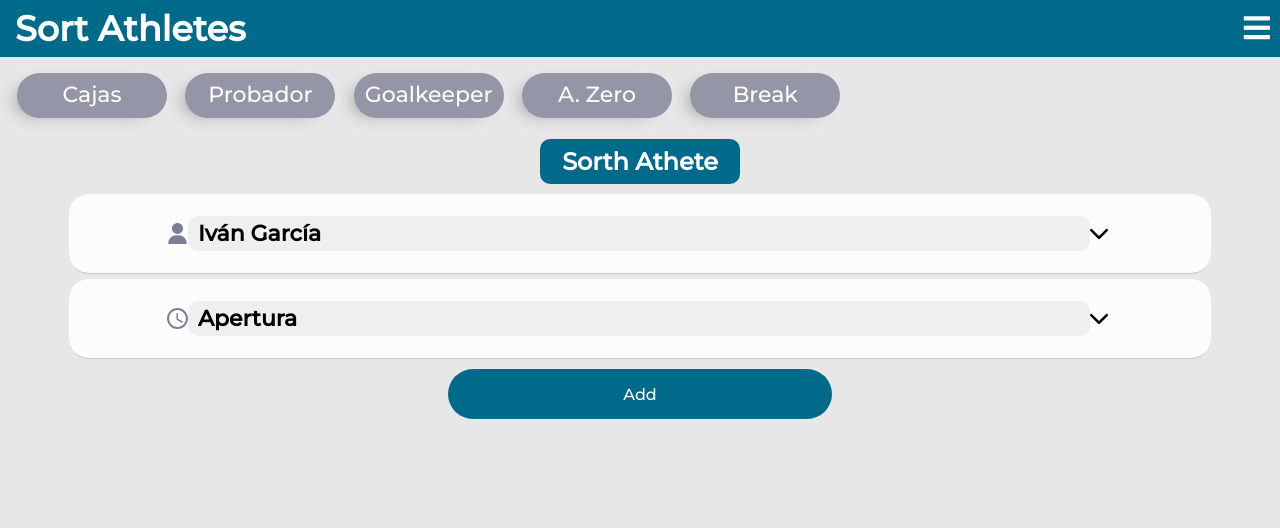
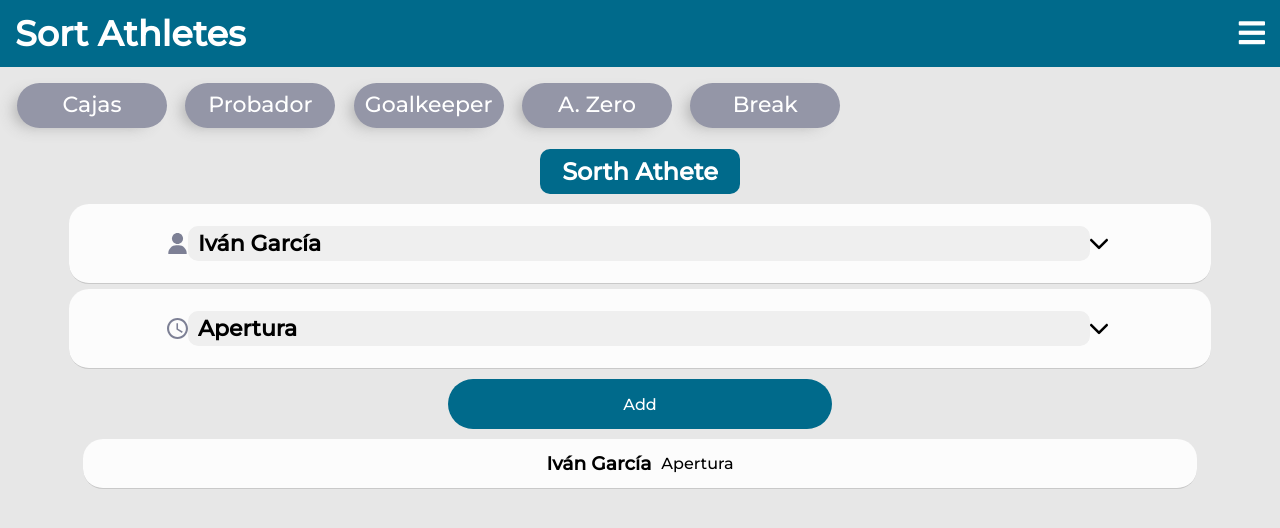
Before and after one commit to AreYouIvan/gameplan, a website with bundled scripts: page pages/sortathletes.html in a window 1280 px wide. Both pictures are taken after a click on the button "Add". Built offline with nearby package versions, Linux system fonts and the light colour scheme.

Commit message:
Adding athlete done

```diff
--- a/pages/sortathletes.html
+++ b/pages/sortathletes.html
@@ -4,8 +4,8 @@
     <meta charset="UTF-8" />
     <meta http-equiv="X-UA-Compatible" content="IE=edge" />
     <meta name="viewport" content="width=device-width, initial-scale=1.0" />
-    <meta name="mobile-web-app-capable" content="yes">
-    <meta name="apple-mobile-web-app-capable" content="yes">
+    <meta name="mobile-web-app-capable" content="yes" />
+    <meta name="apple-mobile-web-app-capable" content="yes" />
 
     <link rel="stylesheet" href="../styles/index.css" />
     <link rel="stylesheet" href="../styles/carrousel.css" />
@@ -59,8 +59,7 @@
       <div class="table">
         <div class="table_row">
           <div for="athleteselect" class="user-icon"></div>
-          <select
-            id="athleteselect"></select>
+          <select id="athleteselect"></select>
           <div for="athleteselect" class="arrow"></div>
         </div>
         <div class="table_row">
@@ -69,8 +68,12 @@
           <div for="athleteselect" class="arrow"></div>
         </div>
       </div>
-      <button class="add-button">Add</button>
-      <fragment><fragment/>
+      <button id="athleteSchedule" class="add-button">Add</button>
+      <template class="template-div">
+        <div class="athlete-schedule">
+          <h3></h3><span></span>
+        </div>
+      </template>
     </main>
     <script type="module" src="../source/menu.js"></script>
     <!-- <script type="module" src="../source/index.js"></script> -->
--- a/source/sortathlete.js
+++ b/source/sortathlete.js
@@ -1,16 +1,18 @@
 // This is the Script for ading new elements
 
-import Athlete from './athlete.js'
+import Athlete from "./athlete.js";
 import { scheduleKind, horarios } from "./schedule.js";
-import athletes from './database.js'
+import athletes from "./database.js";
 // Columns
 
 const selectAthlete = document.querySelector("#athleteselect");
 const selectSchedule = document.querySelector("#scheduleSelect");
-
+const sortButton = document.getElementById("athleteSchedule");
+const template = document.querySelector(".template-div").content;
+const fragment = document.createDocumentFragment();
+const main = document.querySelector("main");
 const athletesElement = [];
 // const kindOfSchedule = [open, mid, closure];
-
 
 athletes.forEach((atleta) => {
   const appendAthlete = document.createElement("option");
@@ -23,3 +25,21 @@ horarios.forEach((horario) => {
   appendSchedule.innerHTML = horario;
   selectSchedule.appendChild(appendSchedule);
 });
+
+sortButton.addEventListener("click", athleteAdded);
+
+// const hola = () => {
+//   selectAthlete.value;
+//   selectAthlete.value;
+// }
+
+function athleteAdded() {
+  console.log();
+  template.querySelector("h3").textContent = selectAthlete.value;
+  template.querySelector("span").textContent = selectSchedule.value;
+//  Me falta un elemento
+
+  const clone = template.cloneNode(true);
+  fragment.appendChild(clone);
+  main.appendChild(fragment);
+}
--- a/styles/sortathlete.css
+++ b/styles/sortathlete.css
@@ -101,6 +101,24 @@ select {
   margin-right: 15px;
 }
 
+.athlete-schedule {
+  border-bottom: 1px solid #c9c9c9;
+  height: 50px;
+  width: 87%;
+  background-color: var(--background-color2);
+  border-radius: 20px;
+  margin: 5px auto;
+  display: flex;
+  align-items: center;
+  justify-content: center;
+  color: var(--dark-color);
+  transition: all 0.5s;
+}
+.athlete-schedule h3, span {
+  margin: 5px
+
+}
+
 .add-button {
   font-family: var(--main-font);
   border-radius: 25px;
@@ -119,5 +137,5 @@ select {
 
 .add-button:hover {
   background-color: var(--hover-color);
-  transition: all 0.20s;
+  transition: all 0.2s;
 }
```
